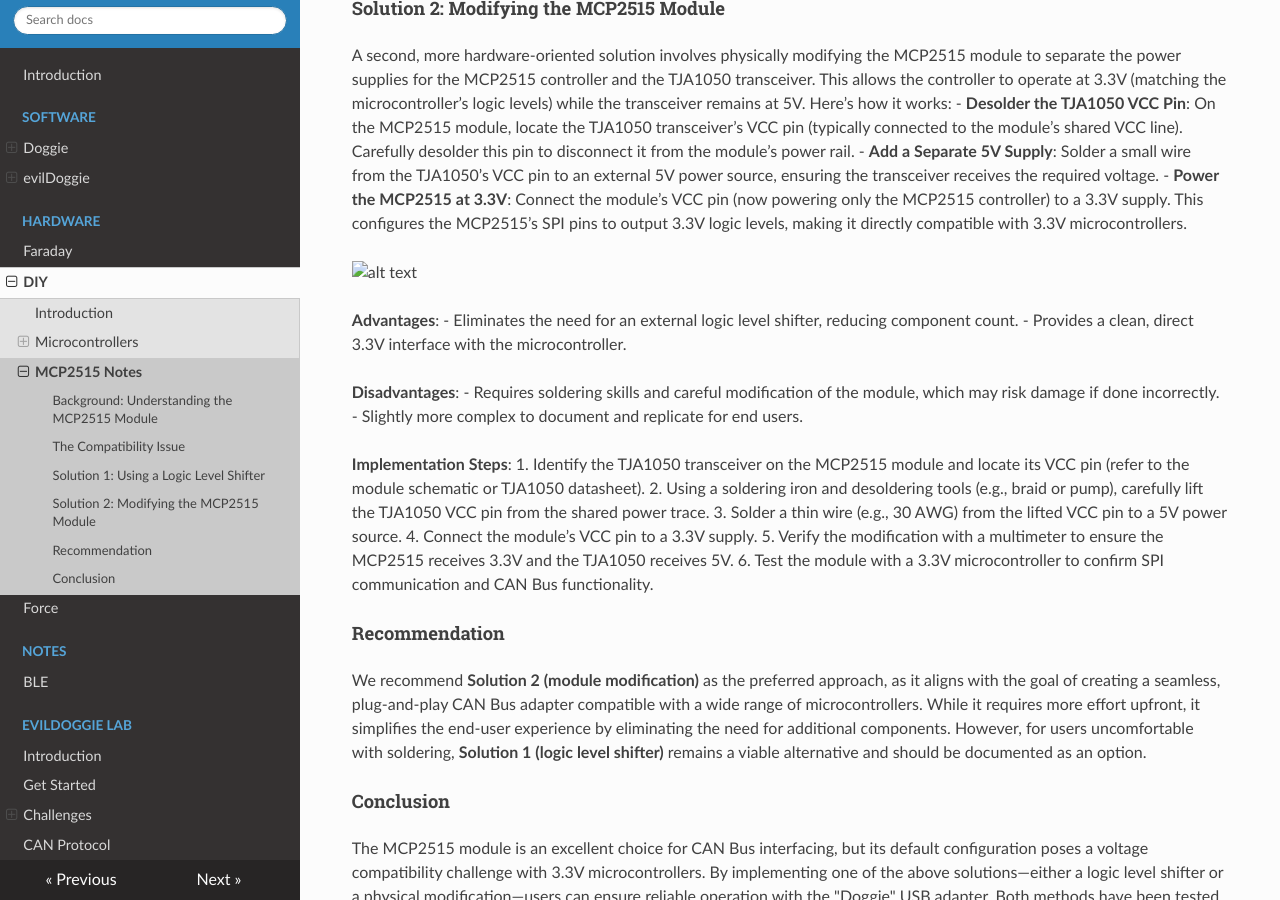
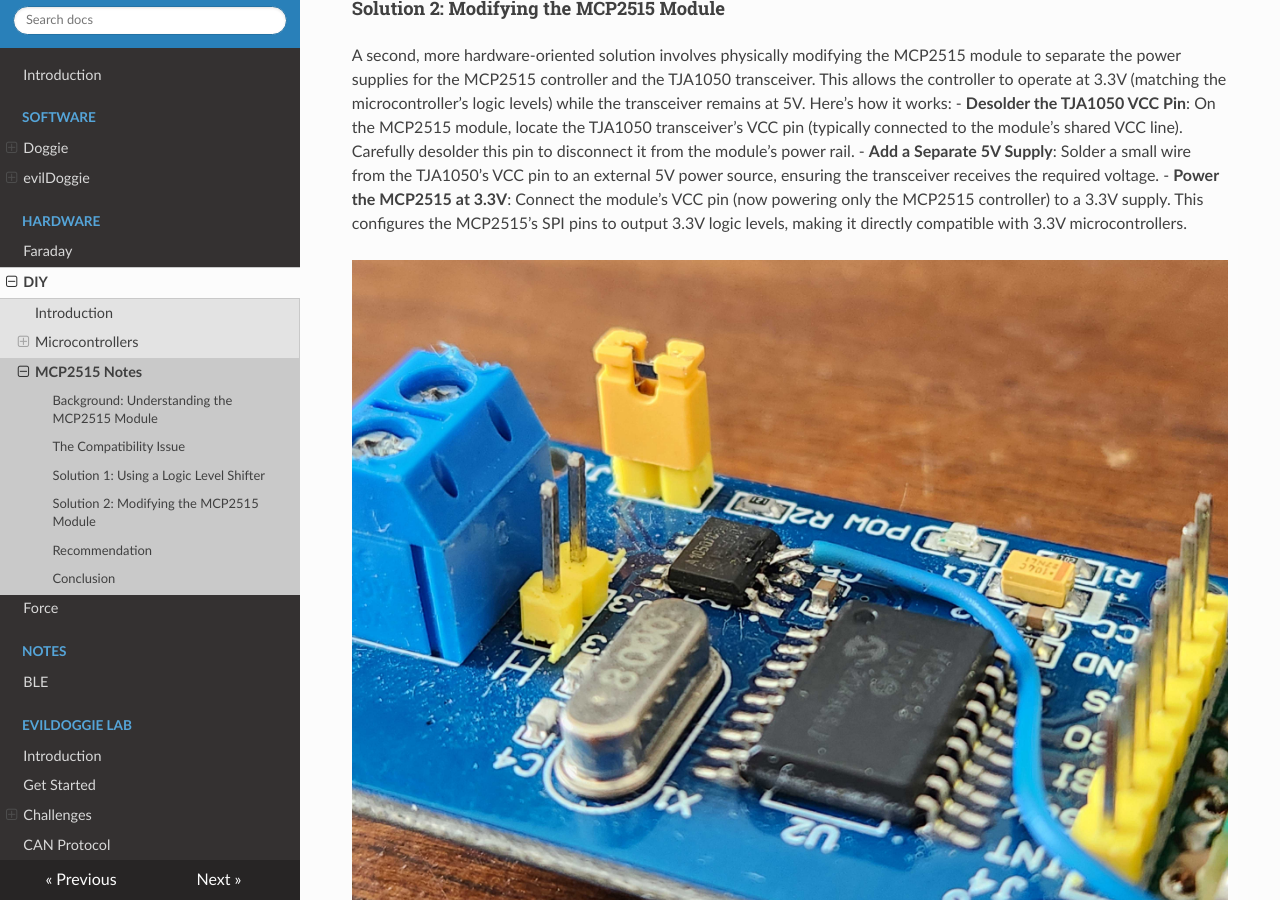
Before and after one commit to infobyte/doggie, an MkDocs documentation site: the page built from docs/hardware/diy/mcp.md, in a window 1280 px wide and 900 px high, scrolled down 3562 px. Built offline with MkDocs 1.6.1, drawn with Linux system fonts in a browser that asks for light colours; nearby versions of some CDN libraries.

Commit message:
[docs] Fix an image on the mcp notes

```diff
--- a/docs/hardware/diy/mcp.md
+++ b/docs/hardware/diy/mcp.md
@@ -49,7 +49,7 @@ A second, more hardware-oriented solution involves physically modifying the MCP2
 - **Add a Separate 5V Supply**: Solder a small wire from the TJA1050’s VCC pin to an external 5V power source, ensuring the transceiver receives the required voltage.
 - **Power the MCP2515 at 3.3V**: Connect the module’s VCC pin (now powering only the MCP2515 controller) to a 3.3V supply. This configures the MCP2515’s SPI pins to output 3.3V logic levels, making it directly compatible with 3.3V microcontrollers.
 
-![alt text](mcp_mod.jpg)
+![alt text](../../../res/mcp_mod.jpg)
 
 **Advantages**:
 - Eliminates the need for an external logic level shifter, reducing component count.
```
